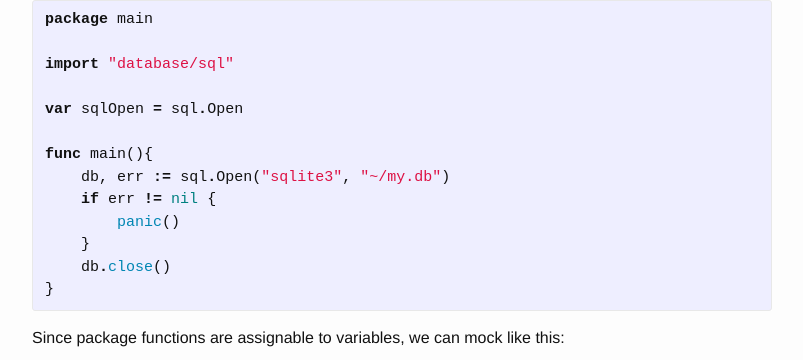
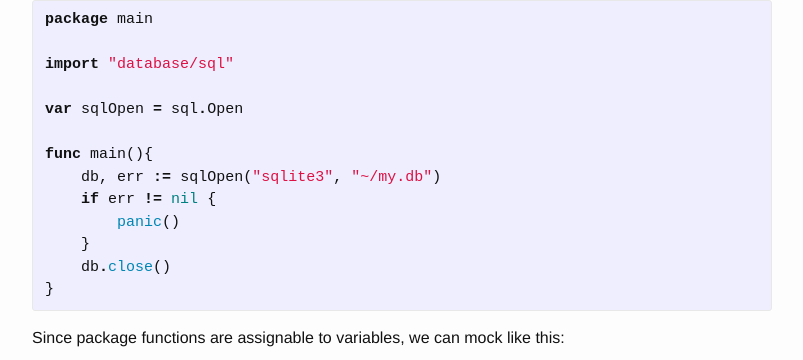
Before and after one commit to husobee/husobee.github.io, a Jekyll site: the page built from _posts/2015-06-08-golang-unit-testing.markdown, in a window 1280 px wide and 900 px high, scrolled down 463 px. Shown: the part 91-451 px from the top of the window, without its empty margins (238-1041 px from the left). Built offline with Jekyll 4.4.1, drawn with Linux system fonts in a browser that asks for light colours.

Commit message:
Update 2015-06-08-golang-unit-testing.markdown

```diff
--- a/_posts/2015-06-08-golang-unit-testing.markdown
+++ b/_posts/2015-06-08-golang-unit-testing.markdown
@@ -31,7 +31,7 @@ import "database/sql"
 var sqlOpen = sql.Open
 
 func main(){
-    db, err := sql.Open("sqlite3", "~/my.db")
+    db, err := sqlOpen("sqlite3", "~/my.db")
     if err != nil {
         panic()
     }
```
